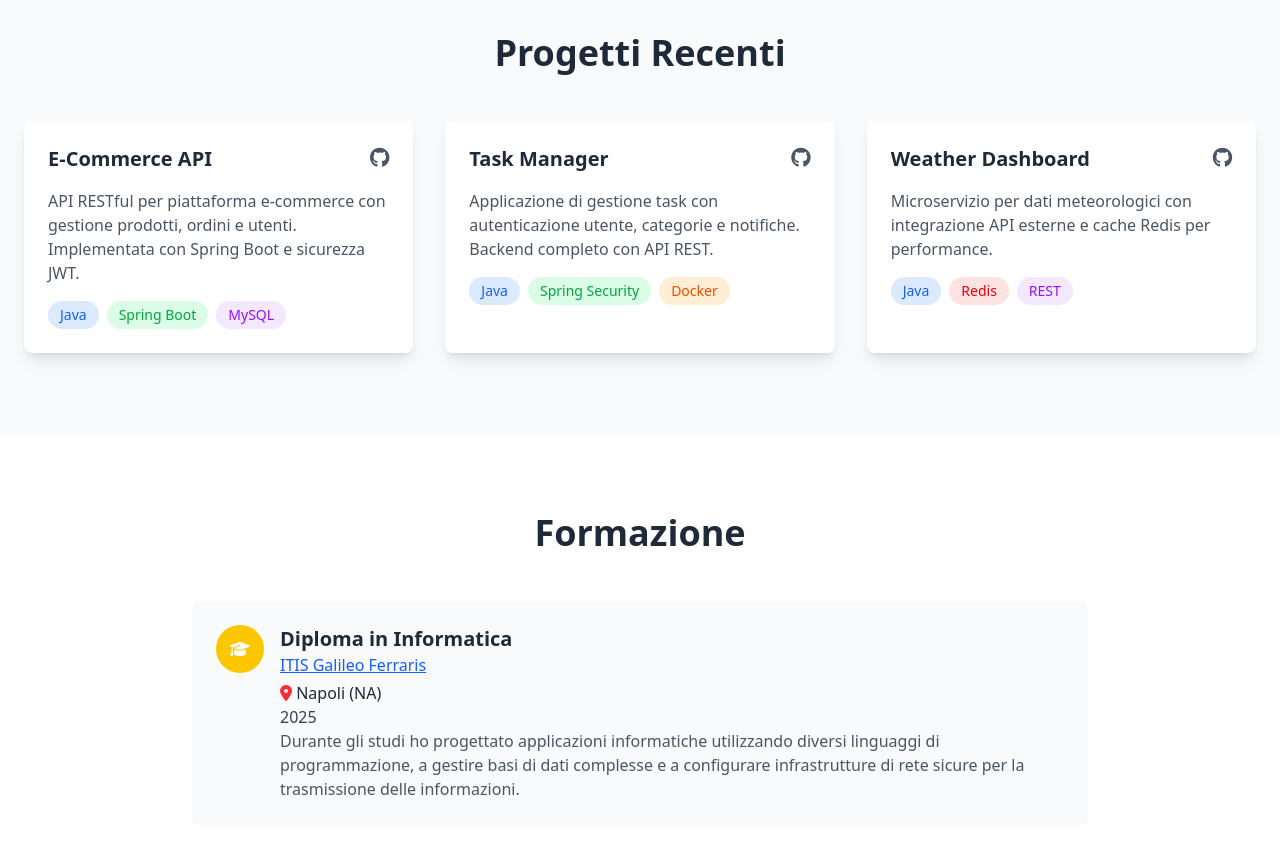
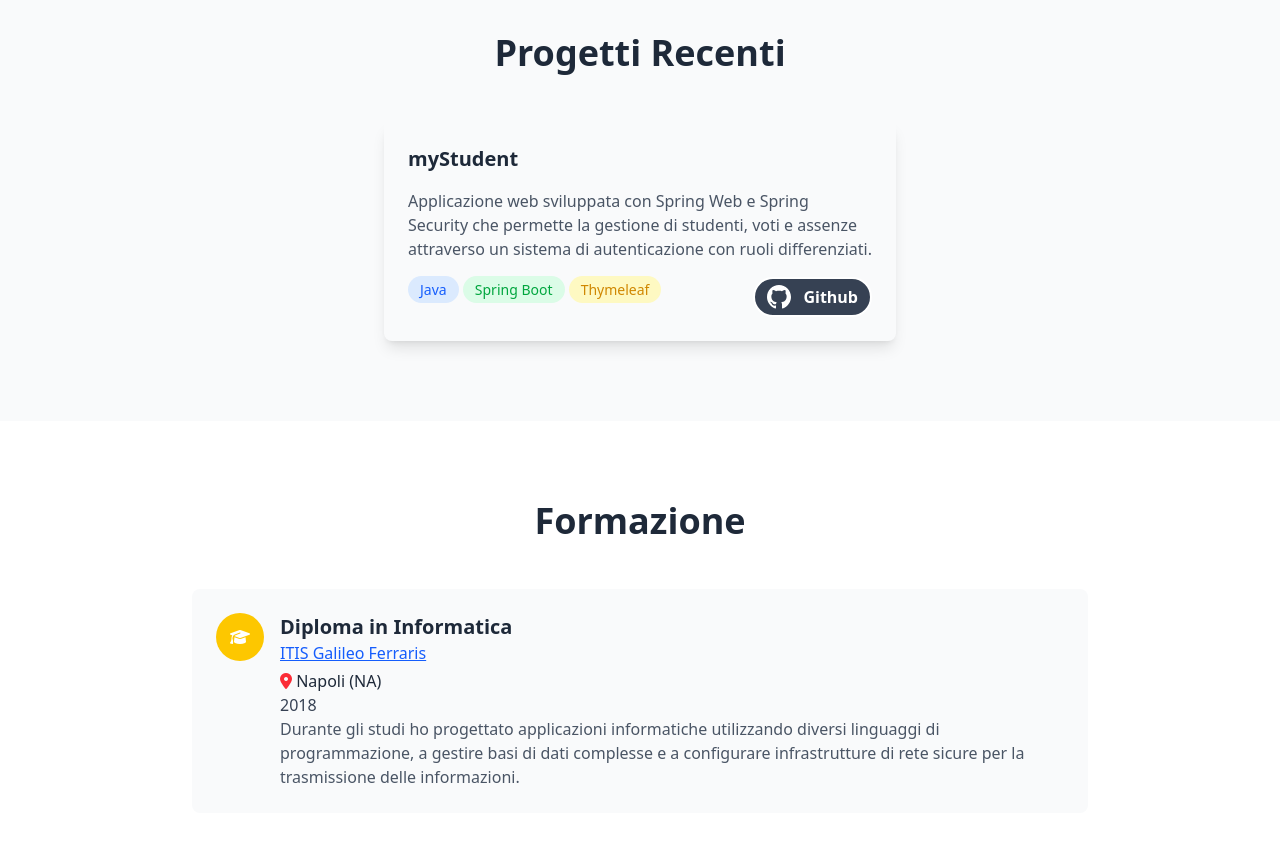
Before and after one commit to salvatorenapolano/salvatorenapolano.github.io, a plain HTML site: page index.html in a window 1280 px wide. Shown: the part 1260-2102 px from the top of the page. Drawn offline with nearby package versions, Linux system fonts and the light colour scheme; files that its build step writes are made by us from their sources.

Commit message:
Update Site

```diff
--- a/index.html
+++ b/index.html
@@ -18,7 +18,7 @@
     <title>Salvatore Napolano | Portfolio</title>
 
     <!-- TailwindCSS -->
-    <link rel="stylesheet" href="assets/css/output.css" />
+    <link rel="stylesheet" href="/src/assets/css/output.css" />
     <!-- Font Awesome CDN -->
     <link
       rel="stylesheet"
@@ -101,20 +101,6 @@
       .carousel {
         overflow-x: scroll;
         -webkit-overflow-scrolling: touch;
-      }
-
-      .carousel::-webkit-scrollbar {
-        height: 6px;
-      }
-
-      .carousel::-webkit-scrollbar-track {
-        background: #f1f1f1;
-        border-radius: 10px;
-      }
-
-      .carousel::-webkit-scrollbar-thumb {
-        background: #888;
-        border-radius: 10px;
       }
 
       .carousel-item {
@@ -322,7 +308,7 @@
             <div class="relative">
               <img
                 src="assets/images/notebook.webp"
-                alt="MacBook con iniziali SN"
+                alt="MacBook"
                 fetchpriority="high"
                 loading="lazy"
                 class="w-full max-w-md"
@@ -347,7 +333,7 @@
       <!-- Tech logos carousel -->
       <div class="carousel-container w-full py-8 md:py-10">
         <div class="carousel flex items-center justify-center gap-3 md:gap-4">
-          <!-- First set - Java -->
+          <!-- Java -->
           <div class="carousel-item text-center">
             <div class="flex flex-col items-center">
               <div class="mb-2 text-5xl md:text-6xl lg:text-7xl">
@@ -356,7 +342,7 @@
               <p class="text-sm font-semibold text-gray-700">Java</p>
             </div>
           </div>
-          <!-- Spring Boot (represented by Leaf) -->
+          <!-- Spring Boot -->
           <div class="carousel-item text-center">
             <div class="flex flex-col items-center">
               <div class="mb-2 text-5xl md:text-6xl lg:text-7xl">
@@ -449,30 +435,23 @@
         >
           Progetti Recenti
         </h2>
-
-        <div
-          class="grid grid-cols-1 gap-6 md:grid-cols-2 md:gap-8 lg:grid-cols-3"
-        >
-          <!-- Progetto 1 -->
-          <div class="card-hover overflow-hidden rounded-lg bg-white shadow-lg">
+        <!-- <div class="grid gap-6 md:grid-cols-2 md:gap-8 lg:grid-cols-3"> -->
+        <div class="flex justify-center px-4">
+          <!-- Progetto -->
+          <div class="card-hover max-w-lg overflow-hidden rounded-lg shadow-lg">
             <div class="p-5 md:p-6">
-              <div class="mb-3 flex items-center justify-between md:mb-4">
+              <div class="mb-3 flex items-center md:mb-4">
                 <h3 class="text-lg font-semibold text-gray-800 md:text-xl">
-                  E-Commerce API
+                  myStudent
                 </h3>
-                <a
-                  href="#"
-                  class="text-gray-600 hover:text-blue-600"
-                  aria-label="GitHub Repository"
-                >
-                  <i class="fab fa-github text-xl"></i>
-                </a>
               </div>
               <p class="mb-4 text-sm text-gray-600 md:text-base">
-                API RESTful per piattaforma e-commerce con gestione prodotti,
-                ordini e utenti. Implementata con Spring Boot e sicurezza JWT.
+                Applicazione web sviluppata con Spring Web e Spring Security che
+                permette la gestione di studenti, voti e assenze attraverso un
+                sistema di autenticazione con ruoli differenziati.
               </p>
-              <div class="flex flex-wrap gap-2">
+              <div class="flex flex-wrap justify-between gap-2">
+                <div>
                   <span
                     class="rounded-full bg-blue-100 px-2 py-1 text-xs text-blue-600 md:px-3 md:py-1 md:text-sm"
                     >Java</span
@@ -482,81 +461,29 @@
                     >Spring Boot</span
                   >
                   <span
-                  class="rounded-full bg-purple-100 px-2 py-1 text-xs text-purple-600 md:px-3 md:py-1 md:text-sm"
-                  >MySQL</span
+                    class="rounded-full bg-yellow-100 px-2 py-1 text-xs text-yellow-600 md:px-3 md:py-1 md:text-sm"
+                    >Thymeleaf</span
                   >
                 </div>
-            </div>
-          </div>
-
-          <!-- Progetto 2 -->
-          <div class="card-hover overflow-hidden rounded-lg bg-white shadow-lg">
-            <div class="p-5 md:p-6">
-              <div class="mb-3 flex items-center justify-between md:mb-4">
-                <h3 class="text-lg font-semibold text-gray-800 md:text-xl">
-                  Task Manager
-                </h3>
                 <a
-                  href="#"
-                  class="text-gray-600 hover:text-blue-600"
-                  aria-label="GitHub Repository"
+                  href="https://github.com/salvatorenapolano/myStudent"
+                  target="_blank"
+                  rel="noopener noreferrer"
+                  class="flex cursor-pointer gap-3 rounded-full border-2 bg-gray-700 to-black px-3 py-1.5 font-semibold text-white duration-300 hover:border-gray-700"
                 >
-                  <i class="fab fa-github text-xl"></i>
+                  <svg
+                    viewBox="0 0 24 24"
+                    height="24"
+                    width="24"
+                    xmlns="http://www.w3.org/2000/svg"
+                  >
+                    <path
+                      fill="#FFFFFF"
+                      d="M12 0c-6.626 0-12 5.373-12 12 0 5.302 3.438 9.8 8.207 11.387.599.111.793-.261.793-.577v-2.234c-3.338.726-4.033-1.416-4.033-1.416-.546-1.387-1.333-1.756-1.333-1.756-1.089-.745.083-.729.083-.729 1.205.084 1.839 1.237 1.839 1.237 1.07 1.834 2.807 1.304 3.492.997.107-.775.418-1.305.762-1.604-2.665-.305-5.467-1.334-5.467-5.931 0-1.311.469-2.381 1.236-3.221-.124-.303-.535-1.524.117-3.176 0 0 1.008-.322 3.301 1.23.957-.266 1.983-.399 3.003-.404 1.02.005 2.047.138 3.006.404 2.291-1.552 3.297-1.23 3.297-1.23.653 1.653.242 2.874.118 3.176.77.84 1.235 1.911 1.235 3.221 0 4.609-2.807 5.624-5.479 5.921.43.372.823 1.102.823 2.222v3.293c0 .319.192.694.801.576 4.765-1.589 8.199-6.086 8.199-11.386 0-6.627-5.373-12-12-12z"
+                    ></path>
+                  </svg>
+                  Github
                 </a>
-              </div>
-              <p class="mb-4 text-sm text-gray-600 md:text-base">
-                Applicazione di gestione task con autenticazione utente,
-                categorie e notifiche. Backend completo con API REST.
-              </p>
-              <div class="flex flex-wrap gap-2">
-                <span
-                  class="rounded-full bg-blue-100 px-2 py-1 text-xs text-blue-600 md:px-3 md:py-1 md:text-sm"
-                  >Java</span
-                >
-                <span
-                  class="rounded-full bg-green-100 px-2 py-1 text-xs text-green-600 md:px-3 md:py-1 md:text-sm"
-                  >Spring Security</span
-                >
-                <span
-                  class="rounded-full bg-orange-100 px-2 py-1 text-xs text-orange-600 md:px-3 md:py-1 md:text-sm"
-                  >Docker</span
-                >
-              </div>
-            </div>
-          </div>
-
-          <!-- Progetto 3 -->
-          <div class="card-hover overflow-hidden rounded-lg bg-white shadow-lg">
-            <div class="p-5 md:p-6">
-              <div class="mb-3 flex items-center justify-between md:mb-4">
-                <h3 class="text-lg font-semibold text-gray-800 md:text-xl">
-                  Weather Dashboard
-                </h3>
-                <a
-                  href="#"
-                  class="text-gray-600 hover:text-blue-600"
-                  aria-label="GitHub Repository"
-                >
-                  <i class="fab fa-github text-xl"></i>
-                </a>
-              </div>
-              <p class="mb-4 text-sm text-gray-600 md:text-base">
-                Microservizio per dati meteorologici con integrazione API
-                esterne e cache Redis per performance.
-              </p>
-              <div class="flex flex-wrap gap-2">
-                <span
-                  class="rounded-full bg-blue-100 px-2 py-1 text-xs text-blue-600 md:px-3 md:py-1 md:text-sm"
-                  >Java</span
-                >
-                <span
-                  class="rounded-full bg-red-100 px-2 py-1 text-xs text-red-600 md:px-3 md:py-1 md:text-sm"
-                  >Redis</span
-                >
-                <span
-                  class="rounded-full bg-purple-100 px-2 py-1 text-xs text-purple-600 md:px-3 md:py-1 md:text-sm"
-                  >REST</span
-                >
               </div>
             </div>
           </div>
@@ -604,7 +531,7 @@
                   ></i>
                   Napoli (NA)
                 </p>
-                <p class="font-medium text-gray-700">2025</p>
+                <p class="font-medium text-gray-700">2018</p>
                 <p class="text-sm text-gray-600 md:text-base">
                   Durante gli studi ho progettato applicazioni informatiche
                   utilizzando diversi linguaggi di programmazione, a gestire
@@ -843,25 +770,6 @@
 
     <!-- Script semplice per la navbar mobile -->
     <script>
-      // Aggiunge effetto di fade-in durante lo scroll
-      const observerOptions = {
-        threshold: 0.1,
-        rootMargin: "0px 0px -50px 0px",
-      };
-
-      const observer = new IntersectionObserver((entries) => {
-        entries.forEach((entry) => {
-          if (entry.isIntersecting) {
-            entry.target.classList.add("fade-in");
-          }
-        });
-      }, observerOptions);
-
-      // Rileva tutti gli elementi con card-hover
-      document.querySelectorAll(".card-hover").forEach((card) => {
-        observer.observe(card);
-      });
-
       // Mobile menu toggle
       const mobileMenuBtn = document.getElementById("mobile-menu-btn");
       const mobileMenu = document.getElementById("mobile-menu");
```
Also changed, not shown: assets/css/output.css, assets/images/notebook.webp, 1 other file. Lines whose indentation alone changed are shown as unchanged.
